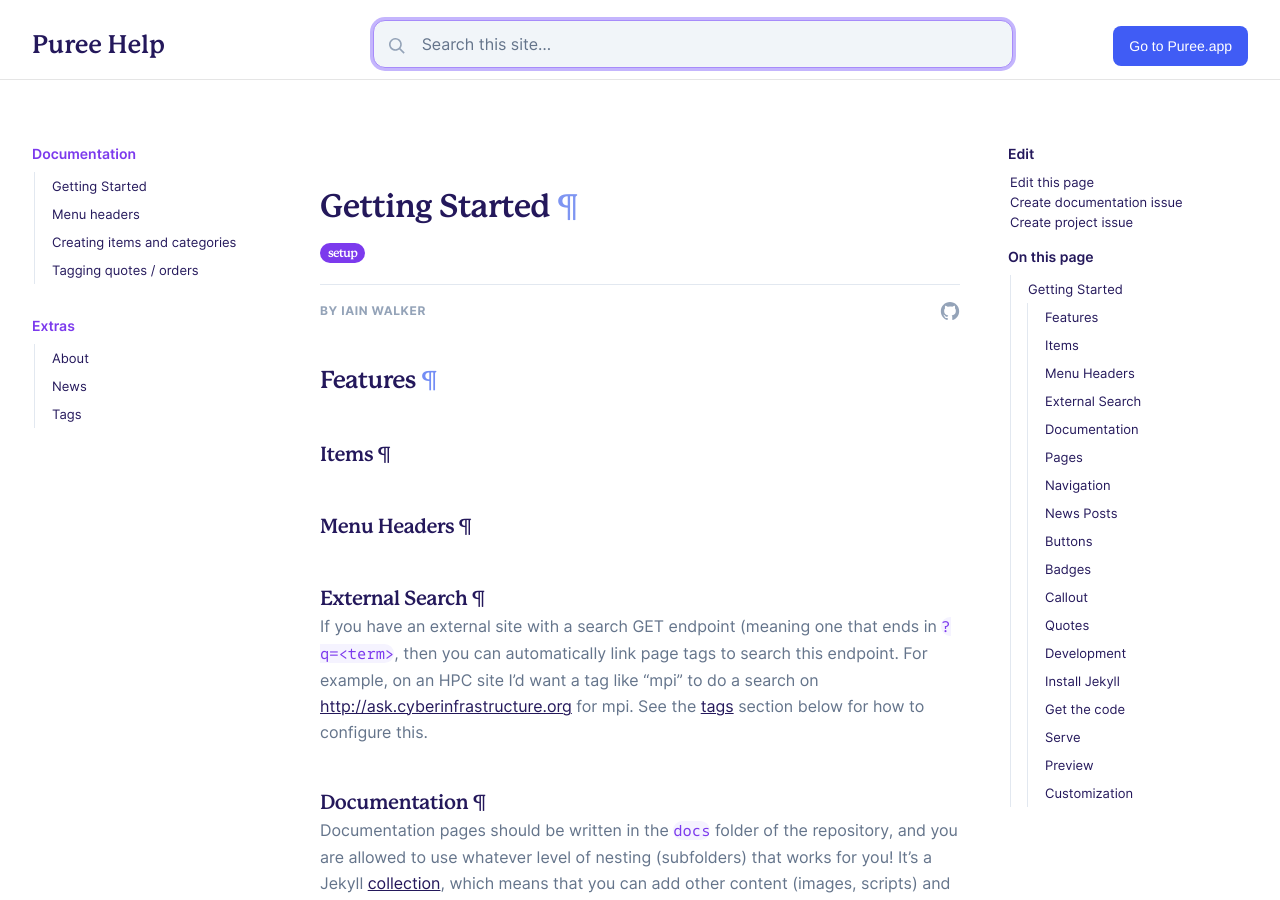
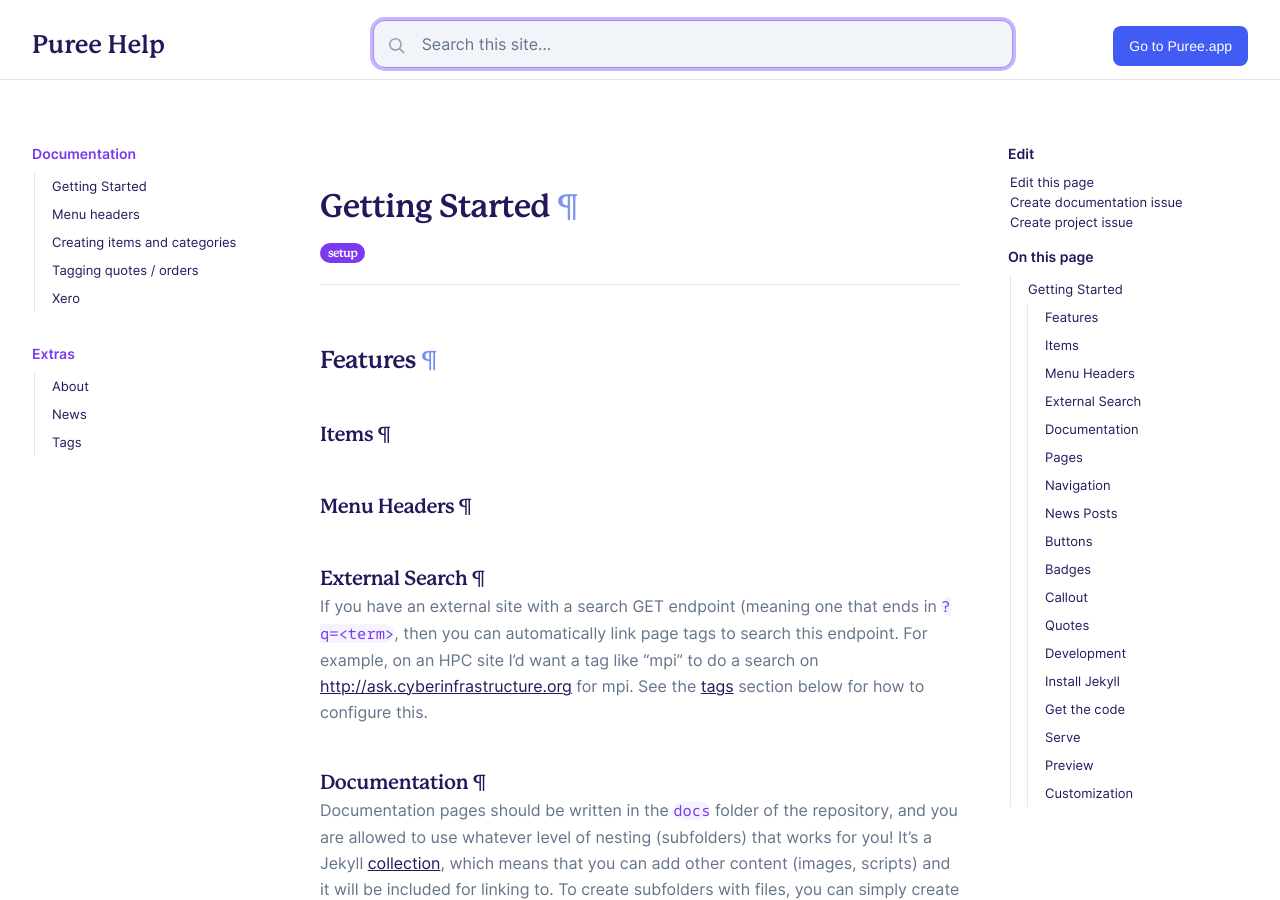
Before and after one commit to puree-catering/puree-catering.github.io, a Jekyll site: the page built from _docs/getting-started.md, in a window 1280 px wide and 900 px high. Built offline with Jekyll 4.4.1, drawn with Linux system fonts in a browser that asks for light colours.

Commit message:
Update sidebar

```diff
--- a/_data/toc.yml
+++ b/_data/toc.yml
@@ -16,6 +16,8 @@
       url: "docs/items-and-categories"
     - title: "Tagging quotes / orders"
       url: "docs/tags"
+    - title: "Xero"
+      url: "docs/xero"
 - title: "Extras"
   url: "docs/extras"
   links:
--- a/_docs/getting-started.md
+++ b/_docs/getting-started.md
@@ -2,9 +2,6 @@
 tags:
  - setup
 description: Getting started with Puree
-author:
-  name: Iain Walker
-  github: irwalker
 ---
 
 ## Features
```
